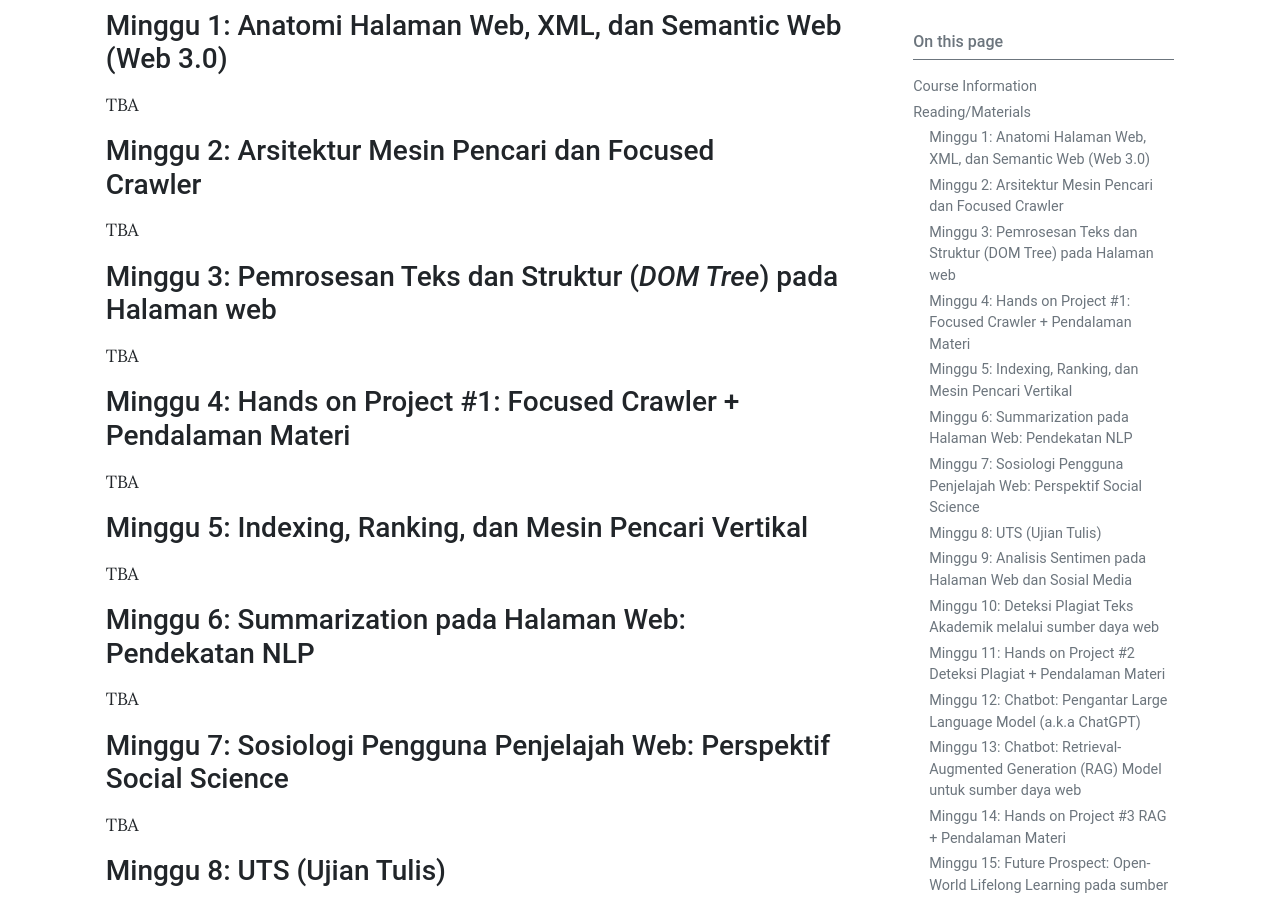
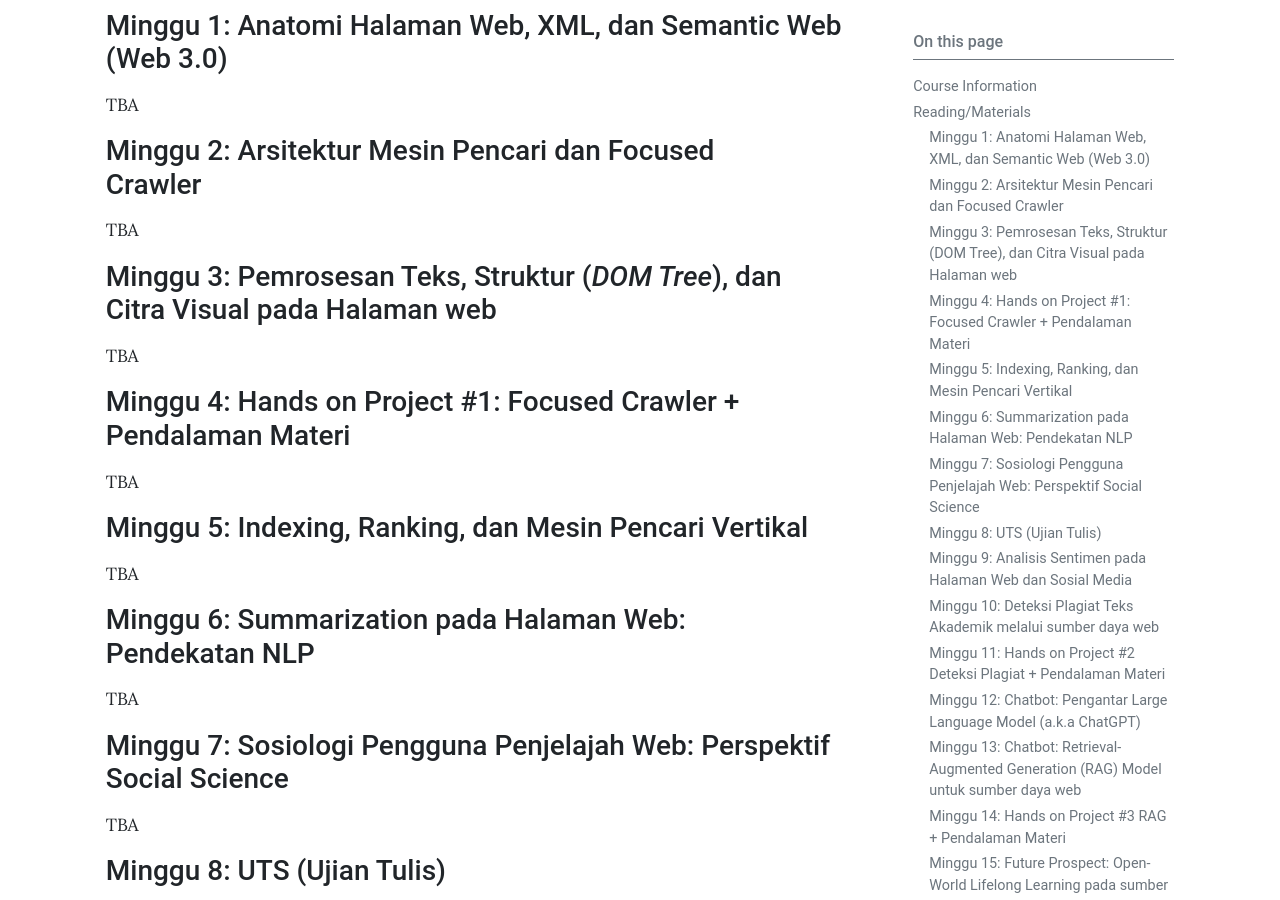
Before and after one commit to gusti-alfarisy/gusti-alfarisy.github.io, a Jekyll site: the page built from pages/mk/web.md, in a window 1280 px wide and 900 px high, scrolled down 757 px. Built offline with Jekyll 4.4.1, drawn with Linux system fonts in a browser that asks for light colours.

Commit message:
update sylabus web

```diff
--- a/pages/mk/web.md
+++ b/pages/mk/web.md
@@ -34,7 +34,7 @@ TBA
 
 TBA
 
-### Minggu 3: Pemrosesan Teks dan Struktur (*DOM Tree*) pada Halaman web
+### Minggu 3: Pemrosesan Teks, Struktur (*DOM Tree*), dan Citra Visual pada Halaman web
 
 TBA
 
```
